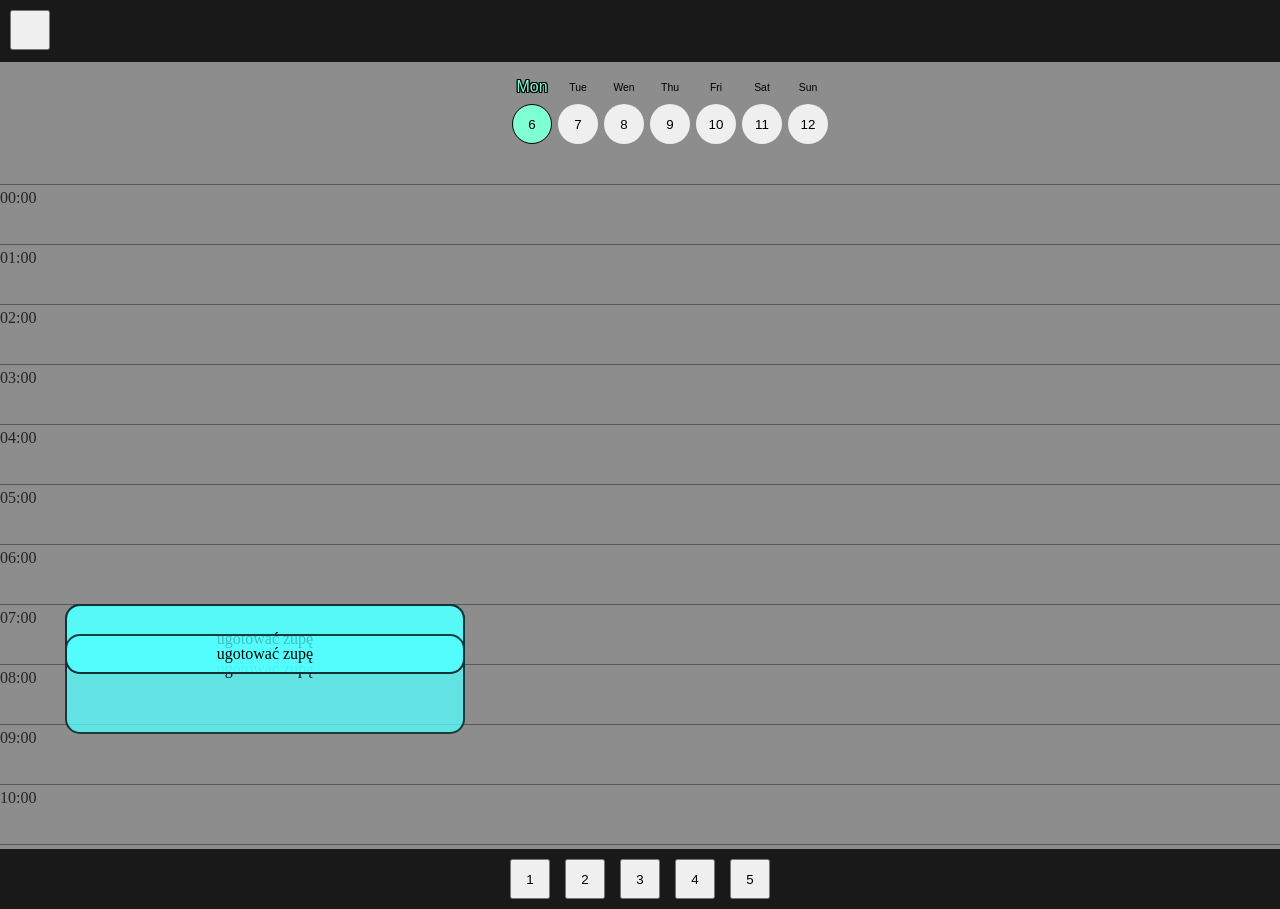
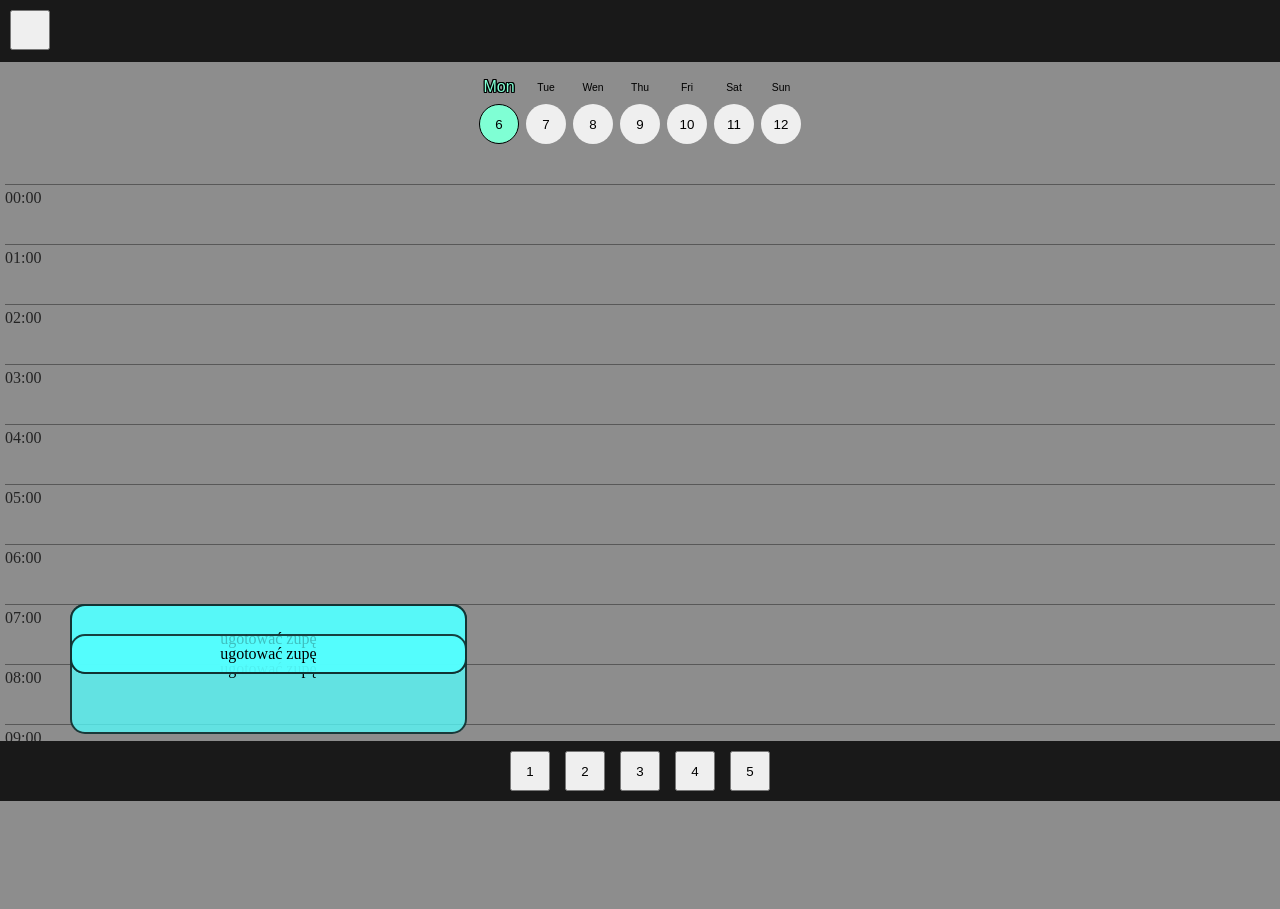
Before and after one commit to AreczeQ192/Mindful-Study, a React (Vite) app: page / in a window 1280 px wide. After the commit the page ends 801 px from the top, so only its background shows below. Built offline with nearby package versions, Linux system fonts and the light colour scheme.

Commit message:
Update Calendar.css

```diff
--- a/src/css/Calendar.css
+++ b/src/css/Calendar.css
@@ -5,10 +5,11 @@
 }
 
 .calendarWeek{
-    margin: 0.5rem 0 0 60px;
+    /* margin: 0.5rem 0 0 60px; */
+    margin: 0.5rem 0 0 0px;
     display: flex;
     justify-content: center;
-    gap: 6px;
+    gap: 7px;
 }
 
 .day{
@@ -19,10 +20,11 @@
 }
 
 .calendarWeekDay{
-    margin: 1rem 0 0 60px;
+    /* margin: 1rem 0 0 60px; */
+    margin: 1rem 0 0 0px;
     display: flex;
     justify-content: center;
-    /* gap: 6px; */
+    gap: 1px;
 }
 
 .weekDay{
@@ -57,8 +59,8 @@
 }
 
 .planContainer{
-    height: calc(100vh - 135px);
-    margin: 40px 0 0 0;
+    height: calc(100vh - 243px);
+    margin: 40px 5px 0 5px;
     position: relative;
     overflow-x: auto;
 }
```
